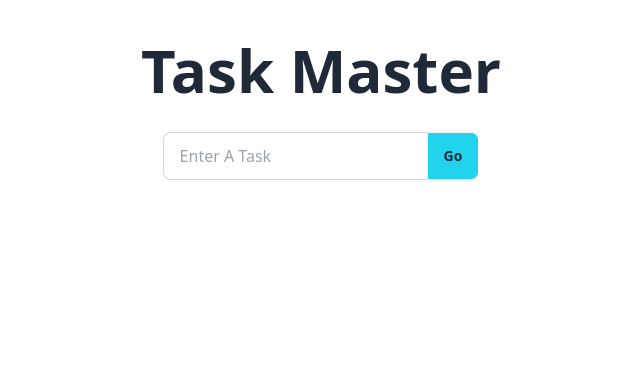
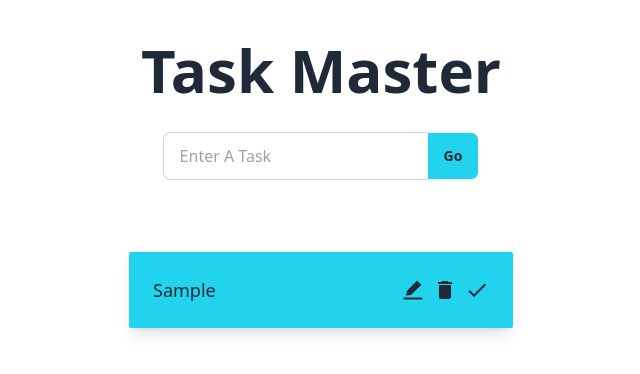
Before and after one commit to Galib-23/Task-Master, a React (Create React App) app: page / in a window 1280 px wide. Both pictures are taken after typing "Sample" into the empty fields and a click on the button "Go". Shown: the top 374 px of the page, without its empty margins (319-959 px from the left). Built offline with nearby package versions, Linux system fonts and the light colour scheme.

Commit message:
CRUD functionality added

```diff
--- a/src/App.tsx
+++ b/src/App.tsx
@@ -14,7 +14,6 @@ const App: React.FC = () =>{
     if(todo){
       setTodos([...todos, {id: Date.now(), todo, isDone: false}]);
       setTodo("");
-      console.log(todos)
     }
   }
   return (
--- a/src/components/TodoCard.tsx
+++ b/src/components/TodoCard.tsx
@@ -1,4 +1,8 @@
+import { useState } from "react";
 import { Todo } from "../model"
+import { AiFillEdit } from "react-icons/ai";
+import { MdDelete, MdDone } from "react-icons/md";
+import { LuSave } from "react-icons/lu";
 
 type Props = {
     todo: Todo;
@@ -6,12 +10,82 @@ type Props = {
     setTodos: React.Dispatch<React.SetStateAction<Todo[]>>;
 }
 
-const TodoCard = ({todo, todos, setTodos}: Props) => {
-  return (
-    <div>
 
-    </div>
-  )
+
+
+const TodoCard = ({ todo, todos, setTodos }: Props) => {
+
+
+    const [isEditing, setIsEditing] = useState<boolean>(false);
+    const [editedTodo, setEditedTodo] = useState<string>(todo.todo);
+
+    const handleEditTodo = (e: React.FormEvent, id: number) => {
+        e.preventDefault();
+
+        setTodos(todos.map(todo=>(
+            todo.id === id ?
+            {...todo, todo: editedTodo}
+             : todo
+        )));
+        setIsEditing(false);
+    }
+
+    const handleDone = (id: number) => {
+        setTodos(
+            todos.map((todo) => todo.id === id ? {...todo, isDone: !todo.isDone}: todo)
+        )
+    }
+
+    const handleDelete = (id: number) => {
+        setTodos(
+            todos.filter((todo) => todo.id !== id)
+        )
+    }
+
+    return (
+        <div className="p-6 bg-cyan-400 flex items-center justify-between w-96 mt-4 rounded-sm shadow-lg hover:bg-cyan-300 cursor-pointer">
+            <div>
+                {
+                    isEditing ? (
+                        <div className="flex items-center">
+                            <input
+                                className="py-1 px-2 rounded-sm"
+                                type="text"
+                                value={editedTodo}
+                                onChange={(e)=>{
+                                    setEditedTodo(e.target.value);
+                                }}
+                            />
+                            <LuSave onClick={(e)=>handleEditTodo(e,todo.id)} className="text-xl ml-2 text-white hover:text-gray-900" />
+                        </div>
+                    ) : (
+                        todo.isDone ?
+                        <div>
+                            <p className="line-through text-red-500 text-lg">{todo.todo}</p>
+                        </div>
+                        :
+                        <p className="text-lg">{todo.todo}</p>
+                    )
+                }
+            </div>
+            <div className="flex gap-2">
+                <span onClick={() => {
+                    if(!isEditing && !todo.isDone){
+                    setIsEditing(true);
+                    }
+                }
+                }><AiFillEdit className="text-2xl hover:text-white" /></span>
+
+                <span onClick={()=>{
+                    handleDelete(todo.id);
+                }}><MdDelete className="text-2xl hover:text-white" /></span>
+
+                <span onClick={()=> {
+                    handleDone(todo.id)
+                }}><MdDone className="text-2xl hover:text-white" /></span>
+            </div>
+        </div>
+    )
 }
 
 export default TodoCard
--- a/src/components/TodoList.tsx
+++ b/src/components/TodoList.tsx
@@ -8,7 +8,7 @@ interface Props{
 
 const TodoList = ({todos, setTodos}: Props) => {
   return (
-    <div>
+    <div className="flex flex-col items-center mt-14">
       {
         todos.map((todo) => (
             <TodoCard key={todo.id} todo={todo} todos={todos} setTodos={setTodos} />
```
